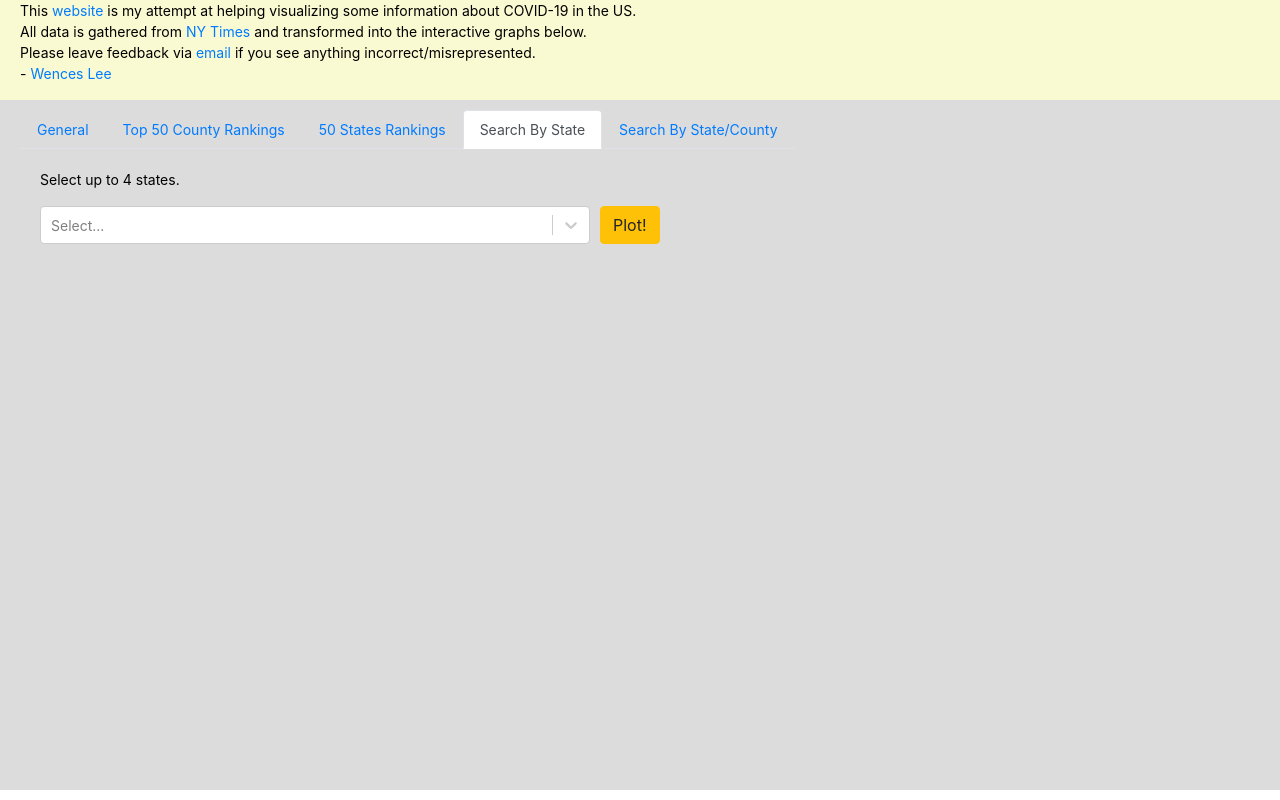
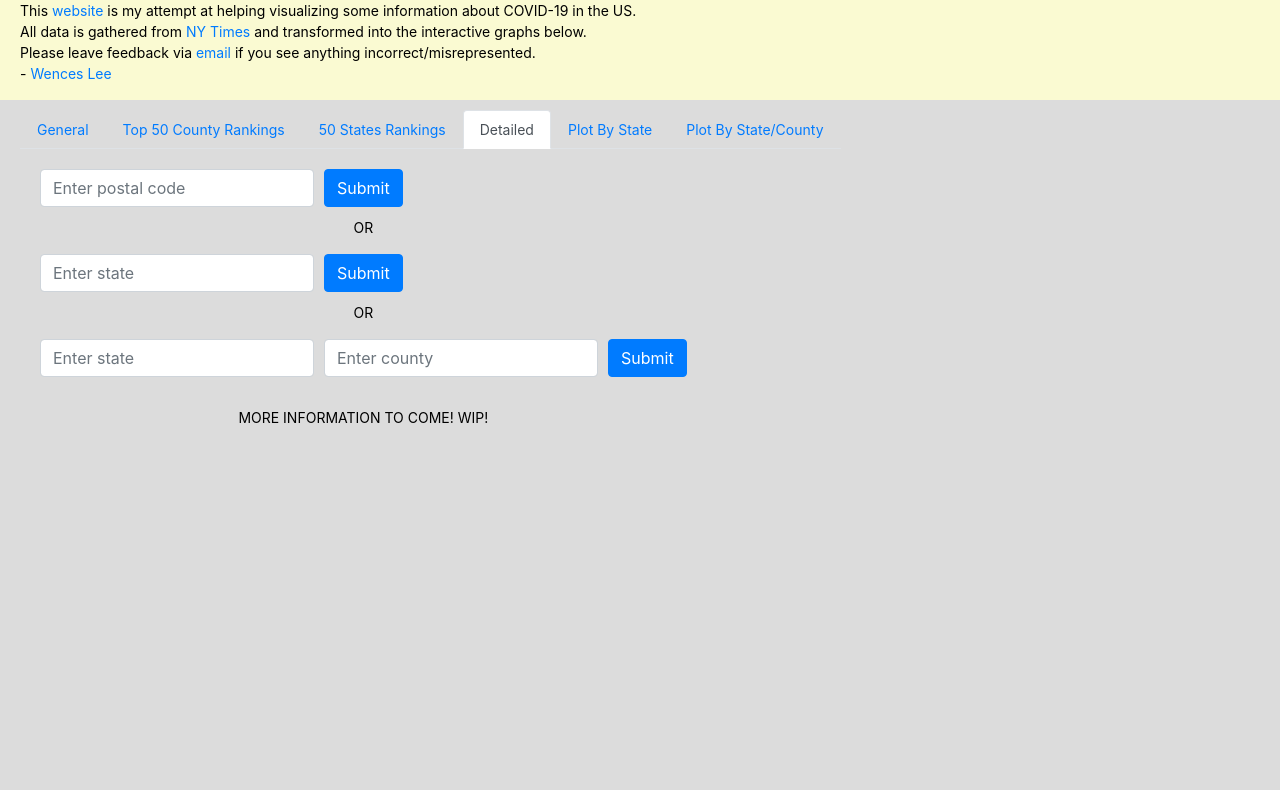
Before and after one commit to wenceslauslee/covid-report-website, a React (Create React App) app: page / in a window 1280 px wide. Built offline with nearby package versions, Linux system fonts and the light colour scheme.

Commit message:
Add search by postal code and present data

```diff
--- /dev/null
+++ b/data/states.json
@@ -0,0 +1 @@
+states.json
--- a/src/App.css
+++ b/src/App.css
@@ -55,7 +55,7 @@ table {
 }
 
 table.table-bordered {
-  border: 1px solid black;
+  border: 1px #DCDCDC;
 }
 
 table.table-bordered > thead > tr > th {
--- a/src/App.js
+++ b/src/App.js
@@ -1,4 +1,5 @@
 import CountyRankTable from './components/CountyRankTable';
+import DetailedInfo from './components/DetailedInfo';
 import StateRankTable from './components/StateRankTable';
 import React from 'react';
 import SearchByState from './components/SearchByState';
@@ -21,7 +22,7 @@ function App() {
         </p>
       </header>
       <div className="App-body">
-        <Tabs defaultActiveKey="statesearch" id="tab-table" mountOnEnter>
+        <Tabs defaultActiveKey="detailedsearch" id="tab-table" mountOnEnter>
           <Tab eventKey="general" title="General">
             <TabContent>
               <Wiki/>
@@ -37,12 +38,17 @@ function App() {
               <StateRankTable/>
             </TabContent>
           </Tab>
-          <Tab eventKey="statesearch" title="Search By State">
+          <Tab eventKey="detailedsearch" title="Detailed">
+            <TabContent>
+              <DetailedInfo/>
+            </TabContent>
+          </Tab>
+          <Tab eventKey="statesearch" title="Plot By State">
             <TabContent>
               <SearchByState/>
             </TabContent>
           </Tab>
-          <Tab eventKey="statecountysearch" title="Search By State/County">
+          <Tab eventKey="statecountysearch" title="Plot By State/County">
             <TabContent>
               <SearchByStateCounty/>
             </TabContent>
--- a/src/components/CountyRankTable.js
+++ b/src/components/CountyRankTable.js
@@ -74,8 +74,16 @@ class StateRankTable extends Component {
       if (f.detailedInfo.activeChange >= 0) {
         f.detailedInfo.activeChange = `+${f.detailedInfo.activeChange}`;
       }
+      if (f.detailedInfo.deathChange >= 0) {
+        f.detailedInfo.deathChange = `+${f.detailedInfo.deathChange}`;
+      }
 
-      f.detailedInfo.activePercentage = f.detailedInfo.activePercentage + '%';
+      f.detailedInfo.activePercentage = `${f.detailedInfo.activePercentage}%`;
+      if (f.detailedInfo.deathPercentage === '0') {
+        f.detailedInfo.deathPercentage = '< 0.01%';
+      } else {
+        f.detailedInfo.deathPercentage = `${f.detailedInfo.deathPercentage}%`;
+      }
     });
 
     this.setState({
@@ -109,12 +117,12 @@ class StateRankTable extends Component {
         style: this.getCellStyle
       },
       {
+        dataField: 'detailedInfo.activeChange',
+        text: 'Daily Change'
+      },
+      {
         dataField: 'detailedInfo.activePercentage',
         text: 'Case Pop %'
-      },
-      {
-        dataField: 'detailedInfo.activeChange',
-        text: 'Daily Change'
       },
       {
         dataField: 'detailedInfo.deathCount',
@@ -124,6 +132,10 @@ class StateRankTable extends Component {
         dataField: 'detailedInfo.deathRankChange',
         text: '-',
         style: this.getCellStyle
+      },
+      {
+        dataField: 'detailedInfo.deathChange',
+        text: 'Daily Change',
       },
       {
         dataField: 'detailedInfo.deathPercentage',
--- /dev/null
+++ b/src/components/DetailedInfo.js
@@ -0,0 +1,180 @@
+import BootstrapTable from 'react-bootstrap-table-next';
+import Button from 'react-bootstrap/Button';
+import { Component } from 'react';
+import Form from 'react-bootstrap/Form';
+import React from 'react';
+import Select from 'react-select';
+import _ from 'lodash';
+
+import 'react-bootstrap-table-next/dist/react-bootstrap-table2.min.css';
+
+class DetailedInfo extends Component {
+  constructor(props) {
+    super(props);
+    this.enterPostalCode = this.enterPostalCode.bind(this);
+    this.submitPostalCode = this.submitPostalCode.bind(this);
+
+    this.state = {
+      showTable: false,
+      tableInfo: {},
+      postalCodeValueInput: '',
+      postalCodeErrorMessage: '',
+      countyStateName: ''
+    };
+  }
+
+  componentDidMount() {
+
+  }
+
+  getDetailedTable() {
+    if (this.state.showTable) {
+      const columns = [
+        {
+          dataField: 'key',
+          text: ''
+        },
+        {
+          dataField: 'value',
+          text: this.state.countyStateName
+        }
+      ];
+
+      return <BootstrapTable bootstrap4={ true } keyField='detailed-table'
+        data={ this.state.tableInfo } columns={ columns }>
+        </BootstrapTable>
+    }
+
+    return null;
+  }
+
+  enterPostalCode(event) {
+    const value = event.target.value;
+    this.setState(prevState => ({
+      ...prevState,
+      postalCodeValueInput: value
+    }));
+  }
+
+  async submitPostalCode(event) {
+    event.preventDefault();
+
+    const postalCode = this.state.postalCodeValueInput;
+    return fetch(`https://s7poydd598.execute-api.us-east-1.amazonaws.com/prod/search?searchBy=postal&key=${postalCode}`)
+      .then(res => res.json())
+      .then(rdata => {
+        if (rdata.fips === null || rdata.fips === undefined) {
+          this.setState(prevState => ({
+            ...prevState,
+            postalCodeErrorMessage: `'${postalCode}' is not a valid postal code.`,
+            showTable: false
+          }));
+
+          return;
+        }
+
+        const tableData = [
+          {
+            key: "Active case count",
+            value: rdata.detailedInfo.activeCount
+          },
+          {
+            key: "Active case count change",
+            value: rdata.detailedInfo.activeChange
+          },
+          {
+            key: "Active count of population %",
+            value: rdata.detailedInfo.activePercentage
+          },
+          {
+            key: "Active case rankings by county",
+            value: rdata.detailedInfo.activeRank
+          },
+          {
+            key: "Active case rankings by county change",
+            value: rdata.detailedInfo.activeRank
+          },
+          {
+            key: "Death count",
+            value: rdata.detailedInfo.deathCount
+          },
+          {
+            key: "Death count change over a day",
+            value: rdata.detailedInfo.deathChange
+          },
+          {
+            key: "Death count of population %",
+            value: rdata.detailedInfo.deathPercentage
+          },
+          {
+            key: "Death count rankings by county",
+            value: rdata.detailedInfo.deathRank
+          },
+          {
+            key: "Death count rankings by county change",
+            value: rdata.detailedInfo.deathRank
+          }
+        ]
+
+        this.setState(prevState => ({
+          ...prevState,
+          postalCodeErrorMessage: '',
+          showTable: true,
+          tableInfo: tableData,
+          countyStateName: `${rdata.countyName}, ${rdata.stateNameFull}`
+        }));
+      })
+      .catch(err => {
+        console.log(err);
+      });
+  }
+
+  render() {
+    return (
+      <div>
+        <div style={{ display: "flex" }}>
+          <Form style={{ display: "flex" }}>
+            <Form.Control type="postal" placeholder="Enter postal code" onChange={ this.enterPostalCode } value={ this.state.postalCodeValueInput }/>
+            <Button variant="primary" type="submit" style={{ 'margin-left': '10px' }} onClick={ this.submitPostalCode }>
+              Submit
+            </Button>
+          </Form>
+          <p style={{ 'margin-left': '25px' }}> { this.state.postalCodeErrorMessage }</p>
+        </div>
+        <div style={{ 'margin-top': '10px', 'margin-bottom': '10px' }}>
+          <p>OR</p>
+        </div>
+        <div style={{ display: "flex" }}>
+          <Form>
+            <Form.Control type="state" placeholder="Enter state" />
+          </Form>
+          <Button variant="primary" type="submit" style={{ 'margin-left': '10px' }}>
+            Submit
+          </Button>
+        </div>
+        <div style={{ 'margin-top': '10px', 'margin-bottom': '10px' }}>
+          <p>OR</p>
+        </div>
+        <div style={{ display: "flex" }}>
+          <Form>
+            <Form.Control type="state" placeholder="Enter state" />
+          </Form>
+          <Form style={{ 'margin-left': '10px' }}>
+            <Form.Control type="county" placeholder="Enter county" />
+          </Form>
+          <Button variant="primary" type="submit" style={{ 'margin-left': '10px' }}>
+            Submit
+          </Button>
+        </div>
+        <div style={{ 'margin-top': '30px', 'margin-bottom': '10px' }}>
+          { this.getDetailedTable() }
+        </div>
+        <div style={{ 'margin-top': '30px', 'margin-bottom': '10px' }}>
+          <p>MORE INFORMATION TO COME! WIP!</p>
+        </div>
+      </div>
+    );
+  }
+}
+
+export default DetailedInfo;
--- a/src/components/SearchByState.js
+++ b/src/components/SearchByState.js
@@ -114,6 +114,9 @@ class SearchByState extends Component {
           </form>
           <Button variant="warning" style={{ 'margin-left': '10px' }}>Plot!</Button>
         </div>
+        <div style={{ 'margin-top': '10px', 'margin-bottom': '10px' }}>
+          <p>DOES NOT WORK YET! WIP!</p>
+        </div>
       </div>
     );
   }
--- a/src/components/SearchByStateCounty.js
+++ b/src/components/SearchByStateCounty.js
@@ -69,6 +69,9 @@ class SearchByStateCounty extends Component {
           </form>
           <Button variant="warning" style={{ 'margin-left': '10px' }}>Plot!</Button>
         </div>
+        <div style={{ 'margin-top': '10px', 'margin-bottom': '10px' }}>
+          <p>DOES NOT WORK YET! WIP!</p>
+        </div>
       </div>
     );
   }
--- a/src/components/StateRankTable.js
+++ b/src/components/StateRankTable.js
@@ -31,8 +31,16 @@ class StateRankTable extends Component {
           if (f.detailedInfo.activeChange >= 0) {
             f.detailedInfo.activeChange = `+${f.detailedInfo.activeChange}`;
           }
+          if (f.detailedInfo.deathChange >= 0) {
+            f.detailedInfo.deathChange = `+${f.detailedInfo.deathChange}`;
+          }
 
-          f.detailedInfo.activePercentage = f.detailedInfo.activePercentage + '%';
+          f.detailedInfo.activePercentage = `${f.detailedInfo.activePercentage}%`;
+          if (f.detailedInfo.deathPercentage === '0') {
+            f.detailedInfo.deathPercentage = '< 0.01%';
+          } else {
+            f.detailedInfo.deathPercentage = `${f.detailedInfo.deathPercentage}%`;
+          }
         })
         this.setState({
           data: filtered,
@@ -73,6 +81,7 @@ class StateRankTable extends Component {
   }
 
   render() {
+    const headerSortingStyle = { backgroundColor: '#c8e6c9' };
     const columns = [
       {
         dataField: 'any',
@@ -82,12 +91,14 @@ class StateRankTable extends Component {
       {
         dataField: 'stateNameFullProper',
         text: 'State',
-        sort: true
+        sort: true,
+        headerSortingStyle
       },
       {
         dataField: 'detailedInfo.activeCount',
         text: 'Case Count',
-        sort: true
+        sort: true,
+        headerSortingStyle
       },
       {
         dataField: 'detailedInfo.activeRankChange',
@@ -103,17 +114,20 @@ class StateRankTable extends Component {
             return parseInt(a) - parseInt(b);
           }
           return parseInt(b) - parseInt(a);
-        }
+        },
+        headerSortingStyle
       },
       {
         dataField: 'detailedInfo.activePercentage',
         text: 'Case Pop %',
-        sort: true
+        sort: true,
+        headerSortingStyle
       },
       {
         dataField: 'detailedInfo.deathCount',
         text: 'Death Count',
-        sort: true
+        sort: true,
+        headerSortingStyle
       },
       {
         dataField: 'detailedInfo.deathRankChange',
@@ -121,9 +135,22 @@ class StateRankTable extends Component {
         style: this.getCellStyle
       },
       {
+        dataField: 'detailedInfo.deathChange',
+        text: 'Daily Change',
+        sort: true,
+        sortFunc: (a, b, order, dataField) => {
+          if (order === 'asc') {
+            return parseInt(a) - parseInt(b);
+          }
+          return parseInt(b) - parseInt(a);
+        },
+        headerSortingStyle
+      },
+      {
         dataField: 'detailedInfo.deathPercentage',
         text: 'Death Pop %',
-        sort: true
+        sort: true,
+        headerSortingStyle
       }
     ];
 
```
